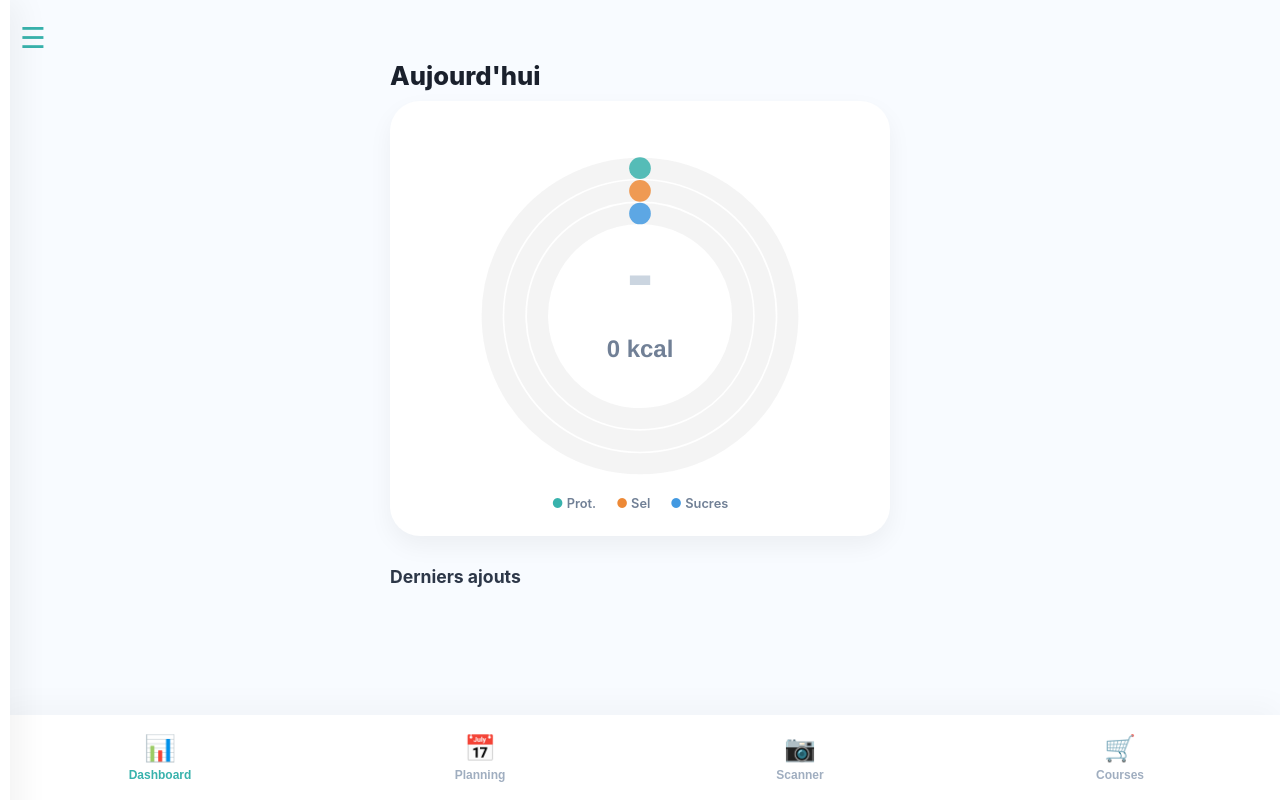
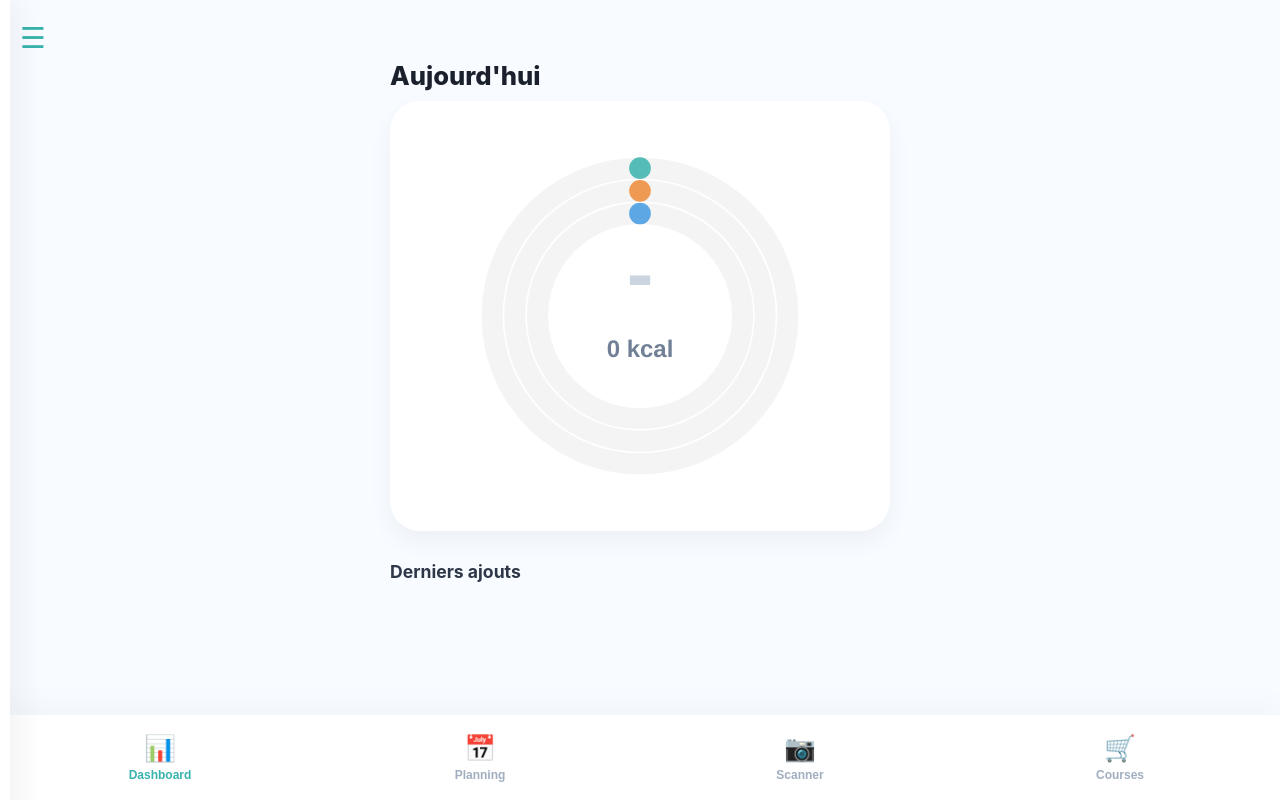
Before and after one commit to nmarc40290-glitch/synutri, a plain HTML site: page index.html in a window 1280 px wide. Drawn offline with nearby package versions, Linux system fonts and the light colour scheme.

Commit message:
Update index.html

```diff
--- a/index.html
+++ b/index.html
@@ -62,11 +62,7 @@
         <header>Aujourd'hui</header>
         <div class="card-main">
             <div id="pantry-chart"></div>
-            <div style="display: flex; justify-content: center; gap: 20px; margin-top: -10px; font-size: 0.8rem; font-weight: 600; color: #718096;">
-                <span><i style="color:#38b2ac; font-style: normal;">●</i> Prot.</span>
-                <span><i style="color:#ed8936; font-style: normal;">●</i> Sel</span>
-                <span><i style="color:#4299e1; font-style: normal;">●</i> Sucres</span>
-            </div>
+
         </div>
         <div id="ma-liste"></div>
     </div>
```
